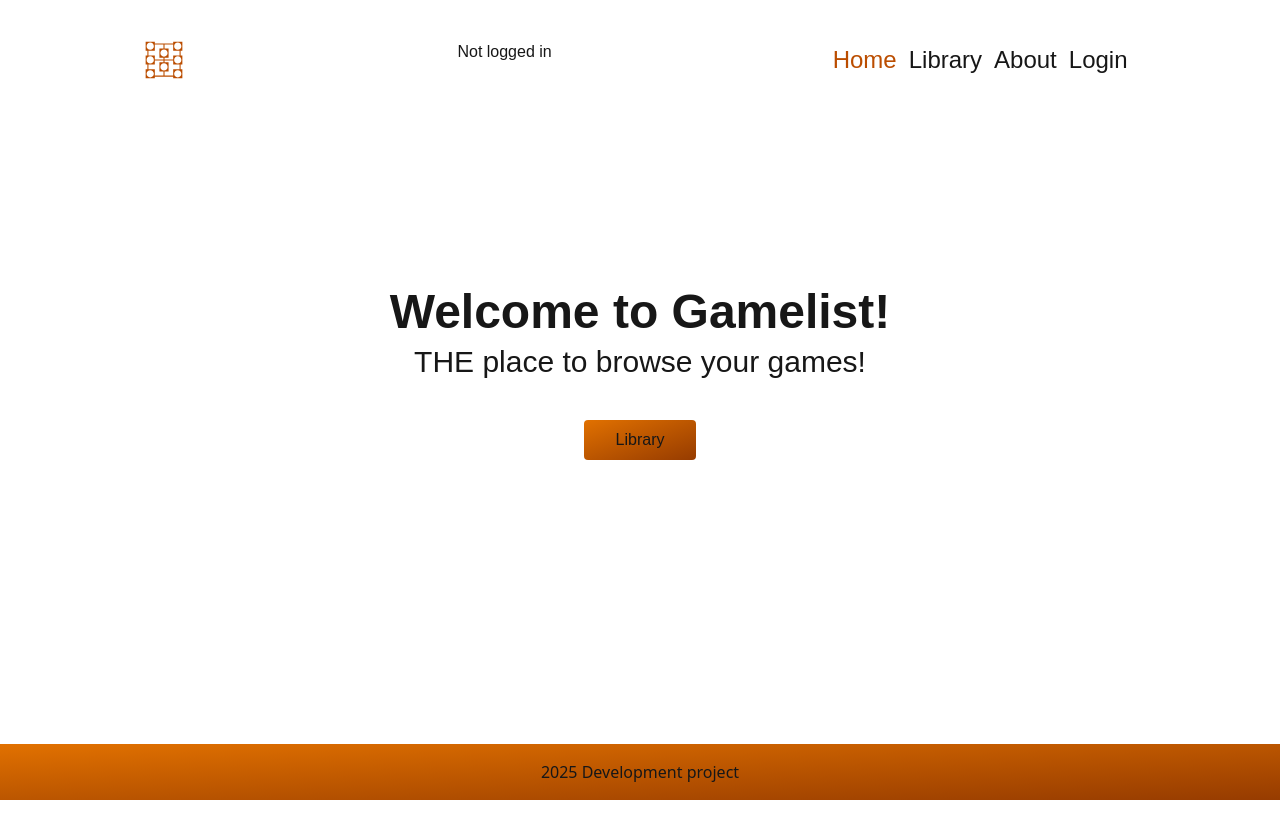
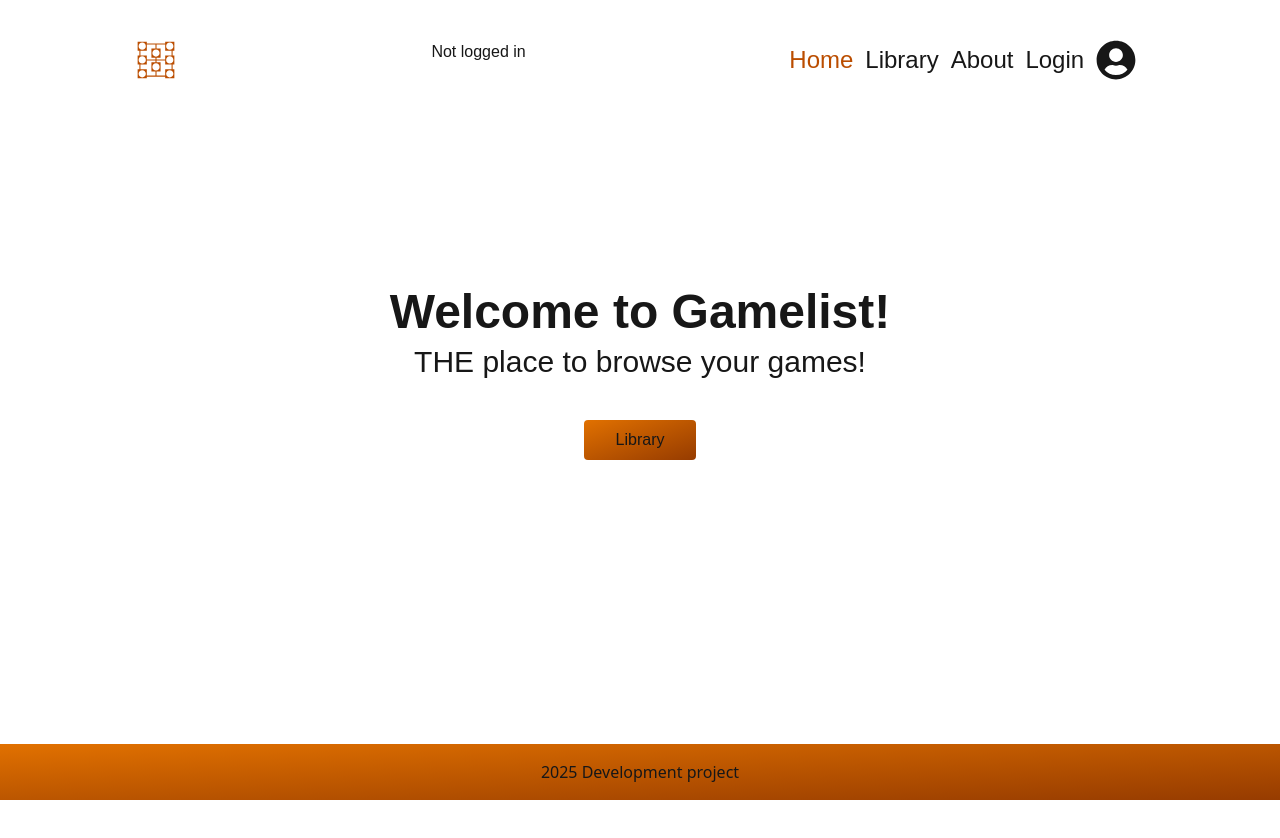
Before and after one commit to Runebreakers/gamelist, a Next.js app: page / in a window 1280 px wide. Shown: the top 838 px of the page. Built offline with nearby package versions, Linux system fonts and the light colour scheme; no server answers; a web font is replaced by a local one.

Commit message:
Added profile page with user logged in? check and with toast to prompt the user to log in if not logged in

```diff
--- a/src/app/components/MainNavbar.jsx
+++ b/src/app/components/MainNavbar.jsx
@@ -3,6 +3,7 @@
 import Link from 'next/link'
 import { usePathname } from 'next/navigation'
 import { GiAbstract063 as Icon } from 'react-icons/gi'
+import { FaUserCircle as  ProfileIcon } from 'react-icons/fa'
 import SessionChecker from './SessionCheck'
 
 export default function MainNavbar() {
@@ -49,9 +50,16 @@ export default function MainNavbar() {
 
                 <Link
                     href={'/login'}
-                    className={`${hoverStyle} ${isActive('/login') ? activeStyle : ''}`}
+                    className={`pr-3 ${hoverStyle} ${isActive('/login') ? activeStyle : ''}`}
                 >
                     Login
+                </Link>
+
+                <Link
+                    href={'/profile'}
+                    className={`${hoverStyle} ${isActive('/profile') ? activeStyle : ''}`}
+                >
+                    <ProfileIcon className='h-10 w-10' />
                 </Link>
             </div>
         </nav>
--- /dev/null
+++ b/src/app/profile/Profile.jsx
@@ -0,0 +1,38 @@
+'use client'
+
+import { useState, useEffect } from 'react'
+import { supabase } from '../utils/supabaseClient'
+import toast from 'react-hot-toast'
+
+export default function Profile(){
+
+    const [user, setUser] = useState(null)
+
+    useEffect(() => {
+        const fetchUser = async () => {
+            const { data: { session } } = await supabase.auth.getSession()
+            setUser(session?.user || null)
+        }
+
+        fetchUser()
+
+        const {data} = supabase.auth.onAuthStateChange((_event, session) => {
+            setUser(session?.user || null)
+        })
+
+        return () => {
+            data?.subscription.unsubscribe()
+        }
+    }, [])
+
+    if (!user) {
+        toast.error('You have to log in first')
+    }
+
+    return (
+        <div>
+            <h1>Welcome, {user?.user_metadata?.display_name}</h1>
+        </div>
+    )
+
+}
--- /dev/null
+++ b/src/app/profile/page.jsx
@@ -0,0 +1,5 @@
+import Profile from "./Profile";
+
+export default function ProfilePage(){
+    return <Profile />
+}
```
